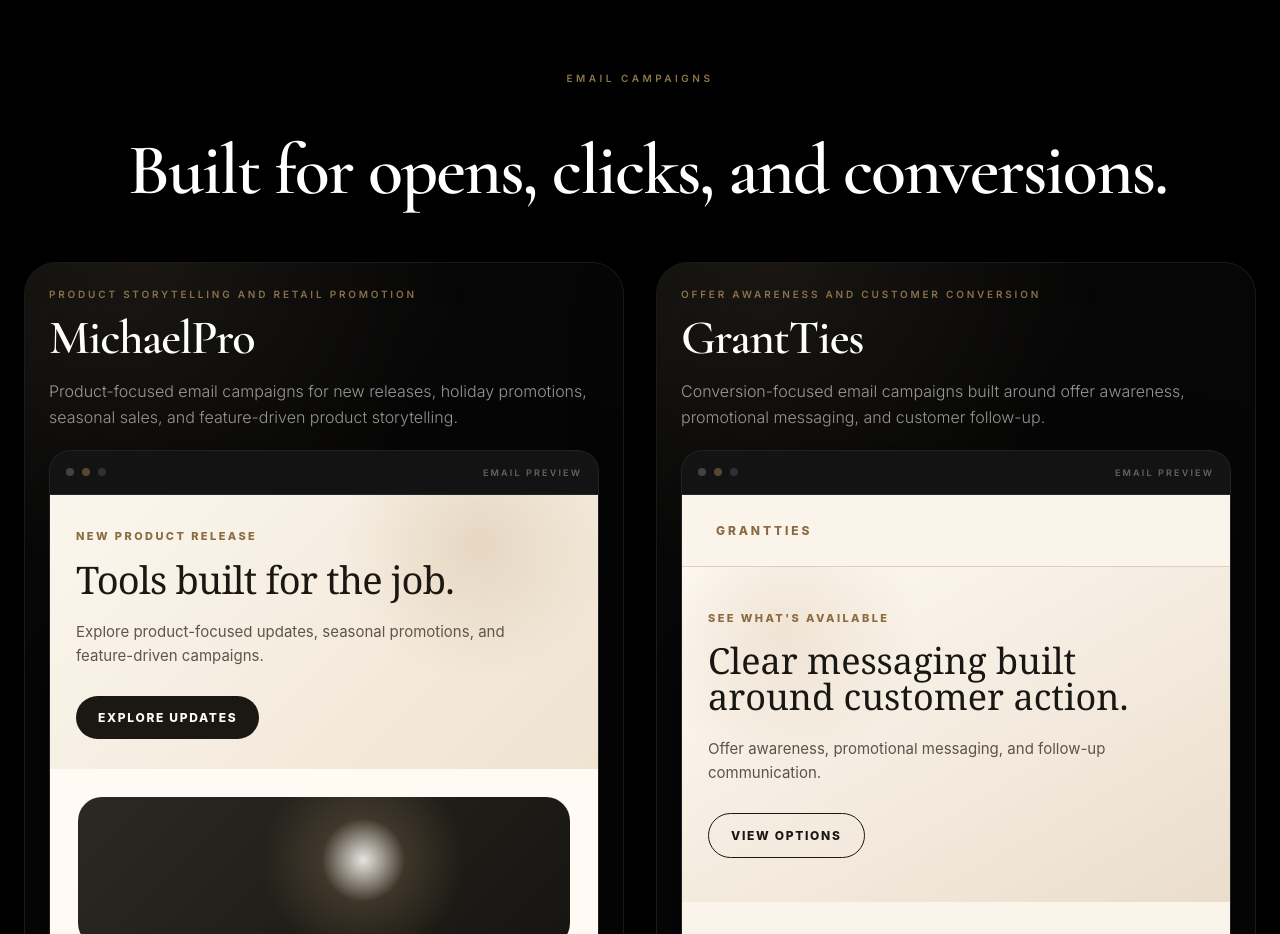
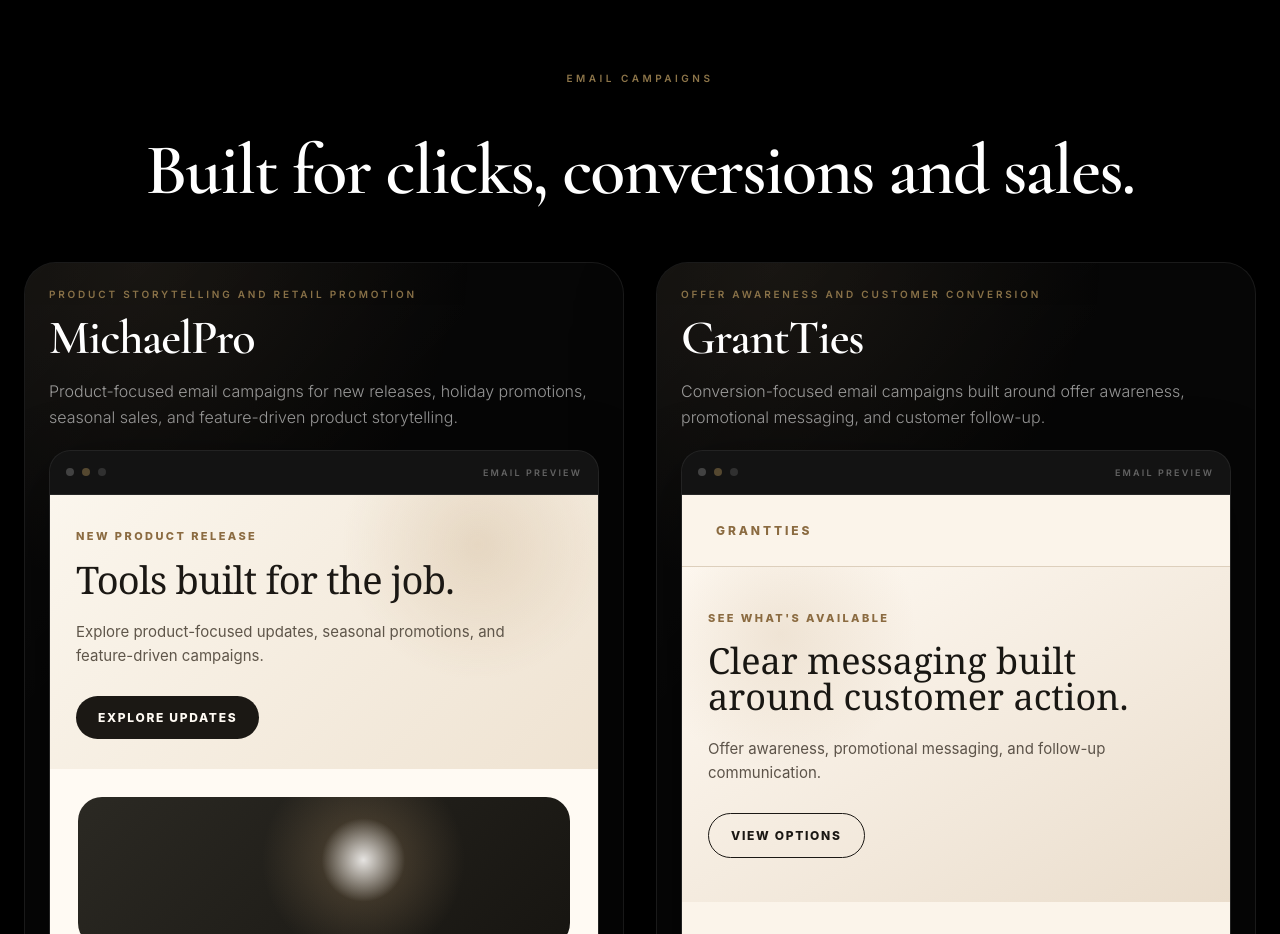
Before and after one commit to markkkka/Portfolio-Website, a React (Vite) app: page / in a window 1280 px wide. Shown: the part 3760-4694 px from the top of the page. Built offline with nearby package versions, Linux system fonts and the light colour scheme.

Commit message:
Update email campaigns headline

```diff
--- a/src/App.tsx
+++ b/src/App.tsx
@@ -774,7 +774,7 @@
         </p>
         <div className="mx-auto mb-12 max-w-5xl text-center md:mb-14">
           <h2 className="font-editorial text-5xl font-semibold leading-none text-white md:text-7xl lg:whitespace-nowrap">
-            Built for opens, clicks, and conversions.
+            Built for clicks, conversions and sales.
           </h2>
         </div>
       </SectionReveal>
```
